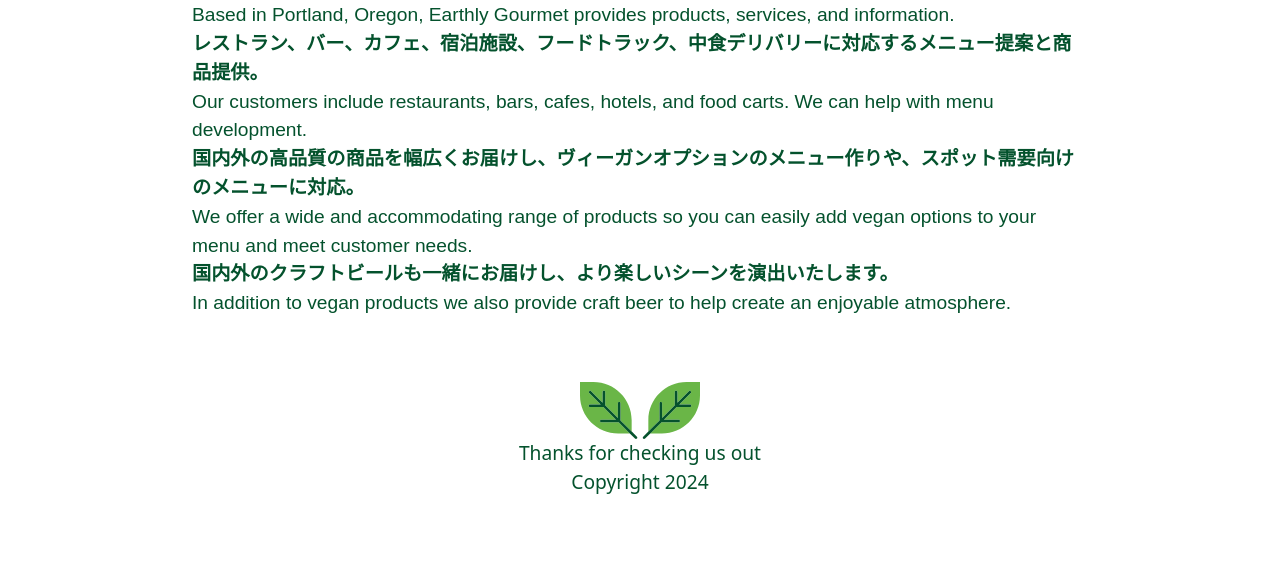
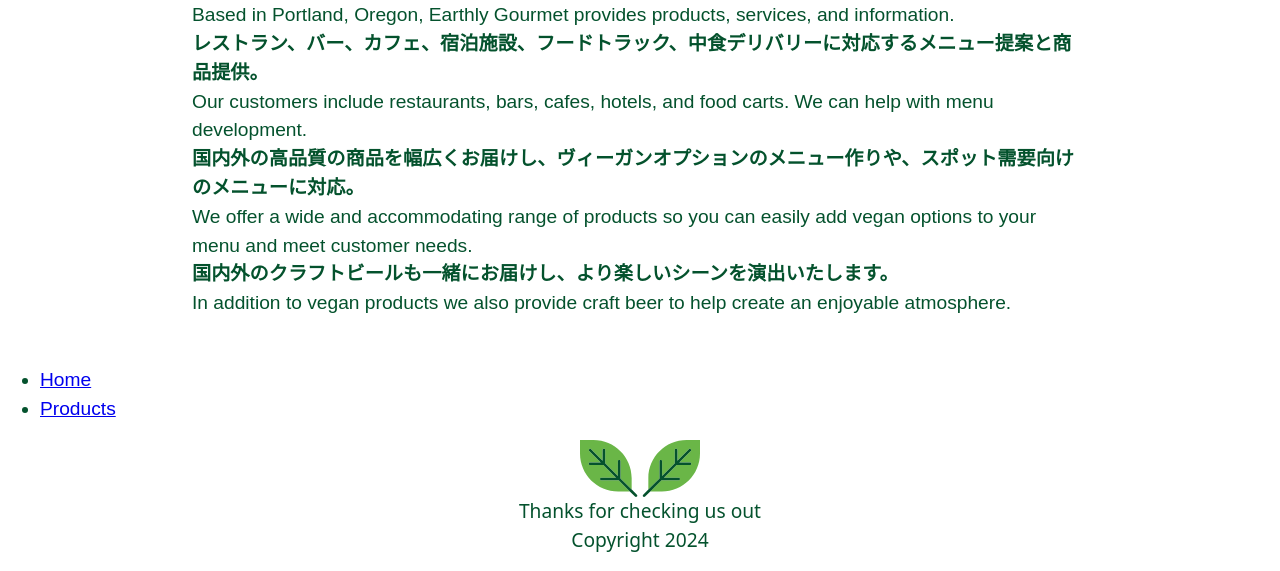
Before and after one commit to thomasohashi/earthlygourmetjapan, a plain HTML site: page index.html in a window 1280 px wide. Shown: the part 767-1338 px from the top of the page. Before the commit the page ends 1280 px from the top, so only its background shows below. Drawn offline with Linux system fonts and the light colour scheme; a web font is replaced by a local one.

Commit message:
Update index.html

```diff
--- a/index.html
+++ b/index.html
@@ -71,6 +71,16 @@
 						help create an enjoyable atmosphere.</span>
 				</p>
 			</div>
+			<div>
+				<ul>
+					<li>
+						<a href="index.html">Home</a>
+					</li>
+					<li>
+						<a href="products.html">Products</a>
+					</li>
+				</ul>
+			</div>
 		</main>
 
 
```
